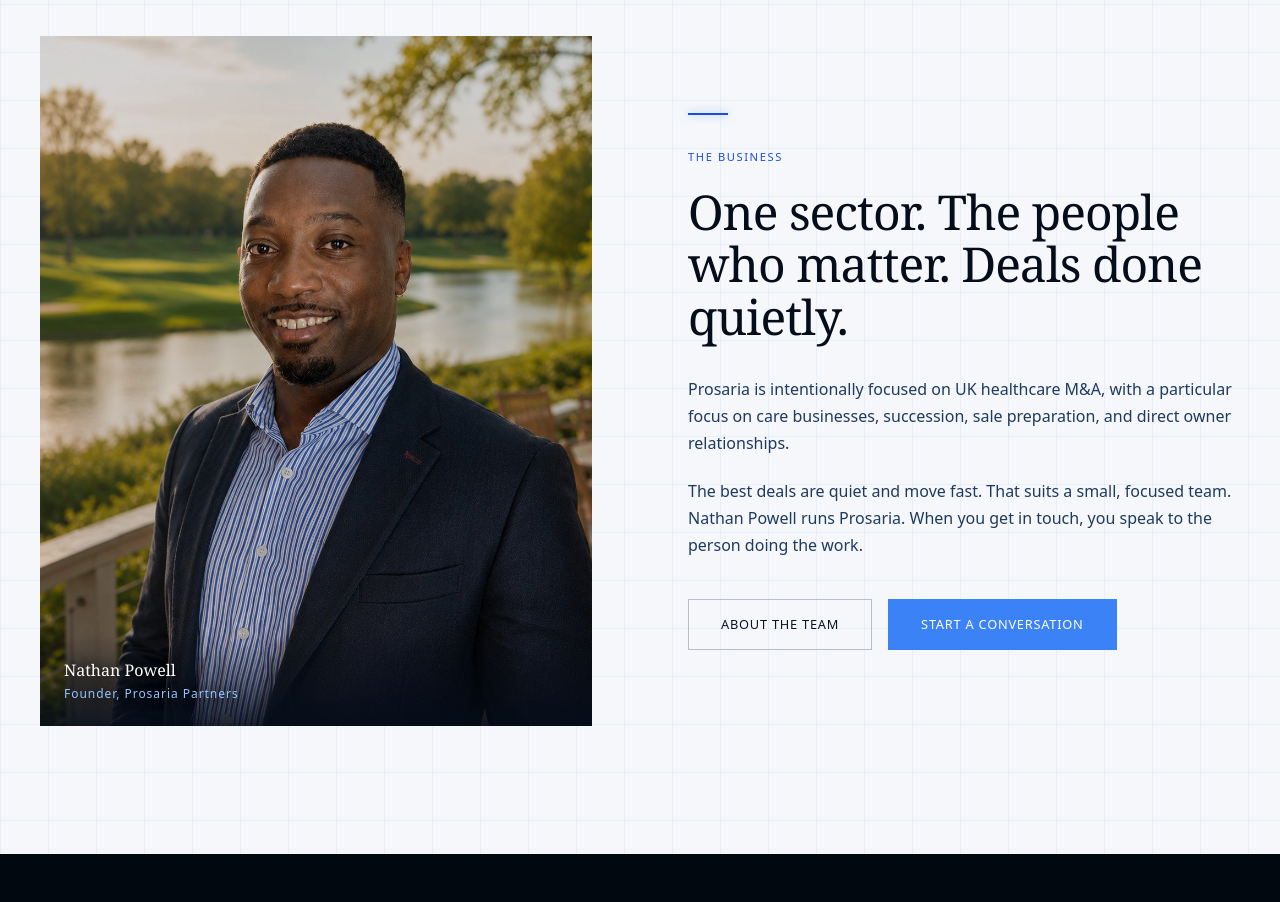
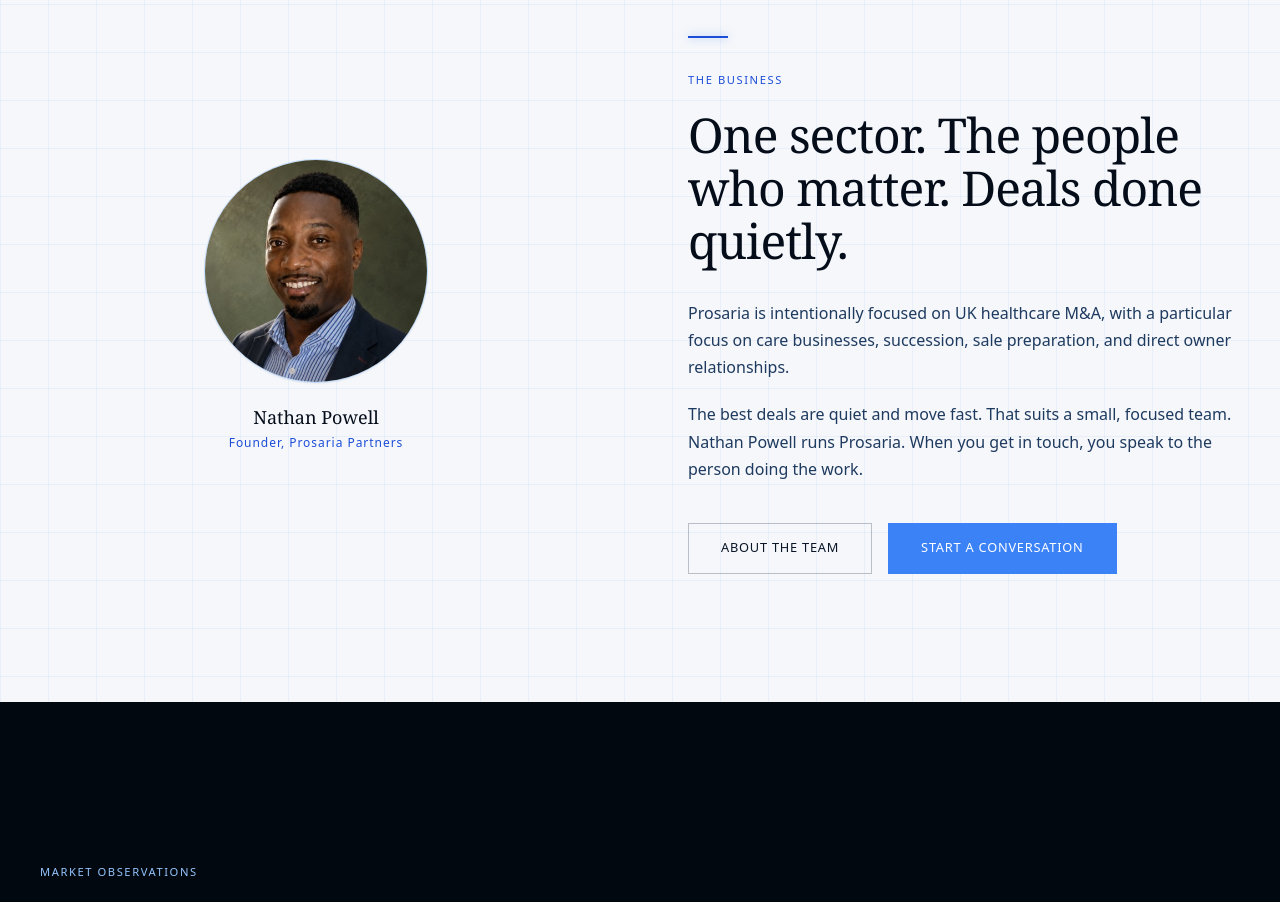
Before and after one commit to ndgmusic47-stack/prosaria, a Next.js app: page / in a window 1280 px wide. Shown: the part 2300-3202 px from the top of the page. Built offline with nearby package versions, Linux system fonts and the light colour scheme.

Commit message:
v41 - circular Nathan photo, marble hero video

```diff
--- a/app/about/page.tsx
+++ b/app/about/page.tsx
@@ -62,15 +62,14 @@
           <div className="grid grid-cols-1 lg:grid-cols-2 gap-16 lg:gap-24 items-start">
 
             <div className="reveal">
-              <div className="relative aspect-[4/5] overflow-hidden">
-                <Image src="/nathan.jpg" alt="Nathan Powell Prosaria Partners" fill className="object-cover object-top" sizes="(max-width:1024px) 100vw, 50vw" />
-                <div className="absolute inset-0 bg-[#050d1a]/15 mix-blend-multiply" />
-                <div className="absolute bottom-0 inset-x-0 p-6 bg-gradient-to-t from-[#050d1a]/85 to-transparent">
-                  <p className="font-serif text-base" style={{color:"#ffffff",fontWeight:500,textShadow:"0 2px 12px rgba(0,0,0,1)"}}>Nathan Powell</p>
-                  <p className="text-label mt-1" style={{color:"#93c5fd",textShadow:"0 2px 12px rgba(0,0,0,1)"}}>Founder, Prosaria Partners</p>
+              <div className="flex flex-col items-center text-center">
+                <div className="relative w-44 h-44 lg:w-52 lg:h-52 rounded-full overflow-hidden border border-blue-200 shadow-sm">
+                  <Image src="/nathan.jpg" alt="Nathan Powell Prosaria Partners" fill className="object-cover" sizes="208px" />
                 </div>
+                <p className="font-serif text-lg mt-5" style={{color:'#050d1a'}}>Nathan Powell</p>
+                <p className="text-label mt-1" style={{color:'#1d4ed8'}}>Founder, Prosaria Partners</p>
               </div>
-              <div className="mt-5 flex flex-wrap gap-3">
+              <div className="mt-5 flex flex-wrap gap-3 justify-center">
                 {['UK Healthcare M&A','Care Businesses','Direct Owner Relationships'].map(t=>(
                   <span key={t} className="text-label text-blue-700 border border-blue-200 bg-blue-50 px-3 py-1.5">{t}</span>
                 ))}
--- a/app/page.tsx
+++ b/app/page.tsx
@@ -188,19 +188,18 @@
         <div className="max-w-site mx-auto px-6 lg:px-10">
           <div className="grid grid-cols-1 lg:grid-cols-2 gap-16 lg:gap-24 items-center">
             <div className="reveal order-2 lg:order-1">
-              <div className="relative aspect-[4/5] overflow-hidden">
-                <Image
-                  src="/nathan.jpg"
-                  alt="Nathan Powell, Prosaria Partners"
-                  fill
-                  className="object-cover object-top"
-                  sizes="(max-width:1024px) 100vw, 50vw"
-                />
-                <div className="absolute inset-0 bg-[#050d1a]/15 mix-blend-multiply" />
-                <div className="absolute bottom-0 left-0 right-0 p-6 bg-gradient-to-t from-[#050d1a]/85 to-transparent">
-                  <p className="font-serif text-base" style={{color:"#ffffff",fontWeight:500,textShadow:"0 2px 12px rgba(0,0,0,1)"}}>Nathan Powell</p>
-                  <p className="text-label mt-1" style={{color:"#93c5fd",textShadow:"0 2px 12px rgba(0,0,0,1)"}}>Founder, Prosaria Partners</p>
+              <div className="flex flex-col items-center text-center py-6">
+                <div className="relative w-48 h-48 lg:w-56 lg:h-56 rounded-full overflow-hidden border border-blue-200 shadow-sm">
+                  <Image
+                    src="/nathan.jpg"
+                    alt="Nathan Powell, Prosaria Partners"
+                    fill
+                    className="object-cover"
+                    sizes="224px"
+                  />
                 </div>
+                <p className="font-serif text-lg mt-5" style={{color:'#050d1a'}}>Nathan Powell</p>
+                <p className="text-label mt-1" style={{color:'#1d4ed8'}}>Founder, Prosaria Partners</p>
               </div>
             </div>
             <div className="order-1 lg:order-2">
```
Also changed, not shown: public/nathan.jpg, 1 other file (tests, documents, lock files or other folders).
